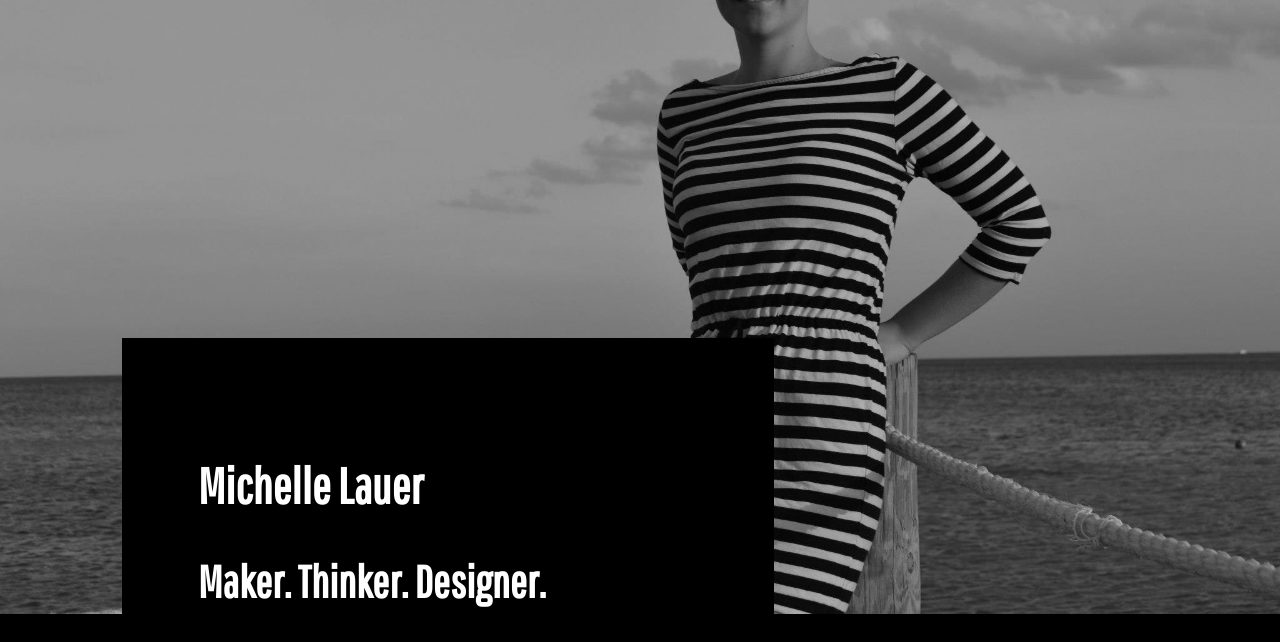
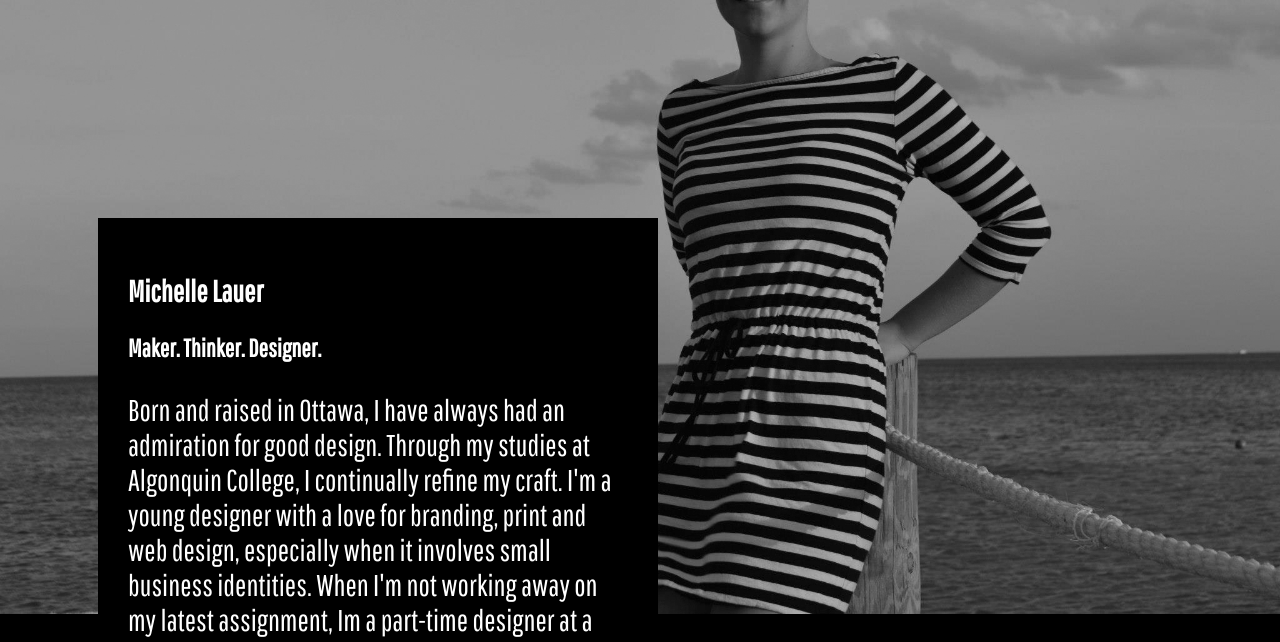
Before and after one commit to MichelleLauer/MichelleLauer.github.io, a plain HTML site: page index.html in a window 1280 px wide. Shown: the part 240-882 px from the top of the page. Drawn offline with Linux system fonts and the light colour scheme.

Commit message:
Changed font size.

```diff
--- a/general.css
+++ b/general.css
@@ -56,35 +56,34 @@ background body {
 
 	article {
 
-	width: 280px;
+	width: 200px;
 	background-color:#000;
 	min-height: 100%;
 	display:inline-block;
 	float:left;
-	padding: 3em;
+	padding: 1em;
 	margin: 2em;
 	margin-top: 5em;
-	font-size:18px;
+	font-size:14px;
 }
 
 @media only screen and (min-width: 20em) {
 article {
 
 	width: 300px;
-	padding: 3em;
+	padding: 1em;
 	margin: 3em;
-	font-size:28px;
+	font-size:20px;
 }
 }
 
 @media only screen and (min-width: 40em) {
 article {
 
-	width: 400px;
+	width: 300px;
 	min-height: 100%;
-	padding: 3em;
+	padding: 1em;
 	margin: 3em;
-	font-size:32px;
 }
 }
 
@@ -93,21 +92,21 @@ article {
 
 	width: 500px;
 	min-height: 100%;
-	padding: 2em;
+	padding: 1em;
 	margin: 3em;
 	margin-top: 15em;
-	font-size:38px;
+	font-size:30px;
 }
 }
 
 h1 {
-	font-size: 50px;
+	font-size: 30px;
 	text-align:left;
 	color:#FFF;
 }
 
 h2 {
-	font-size: 45px;
+	font-size: 25px;
 	text-align:left;
 	color:#FFF;
 }
```
